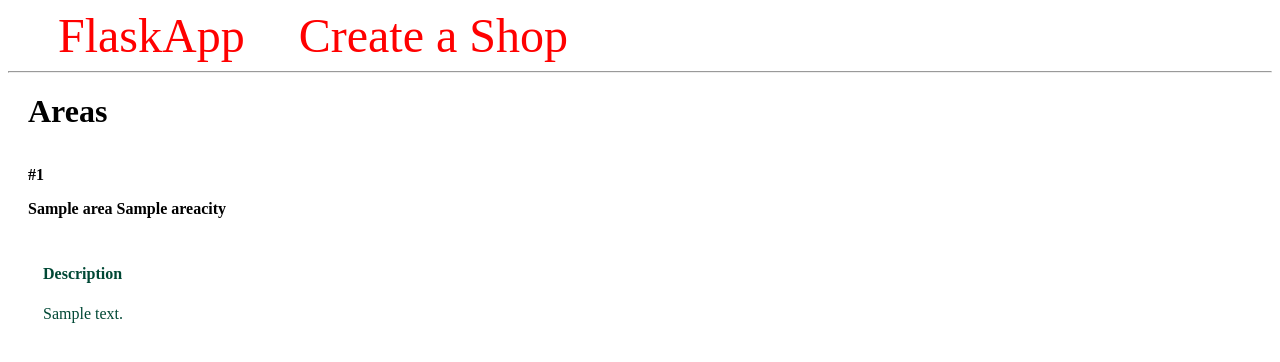
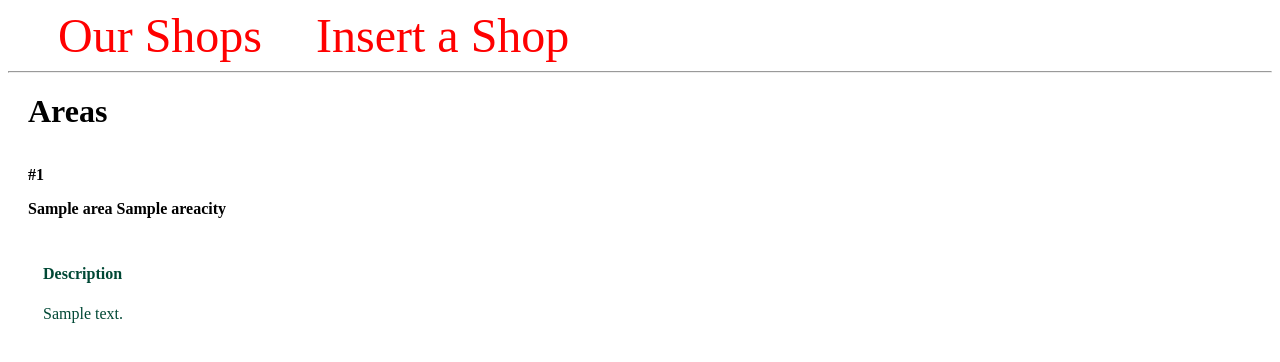
Before and after one commit to ZibusisoMNcube/EconetBackendTest, a Python web app: template template/index.html in a window 1280 px wide. Shown: the top 362 px of the page. Run offline with Jinja, Linux system fonts and the light colour scheme; the template is opened without the code that fills it: most values are stand-ins (such as "Sample title", 1, 10 or a date in 2020).

Commit message:
base template - standard

```diff
--- a/template/base.html
+++ b/template/base.html
@@ -46,8 +46,9 @@
 </head>
 <body>
     <nav>
-        <a href="{{ url_for('index') }}">FlaskApp</a>
-        <a href="#">Create a Shop</a>
+        <a href="{{ url_for('index') }}">Our Shops</a>
+        <a href="#">Insert a Shop</a>
+
 
     </nav>
     <hr>
```
